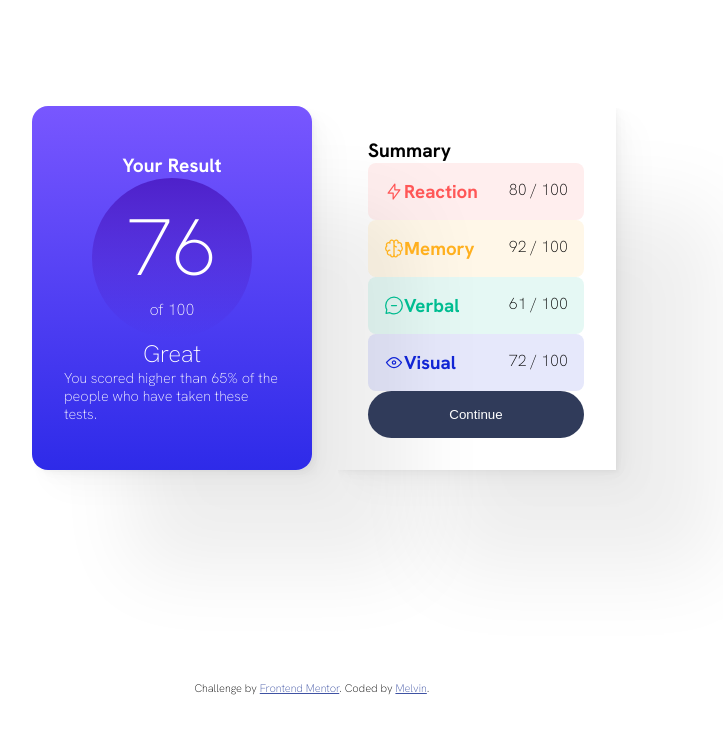
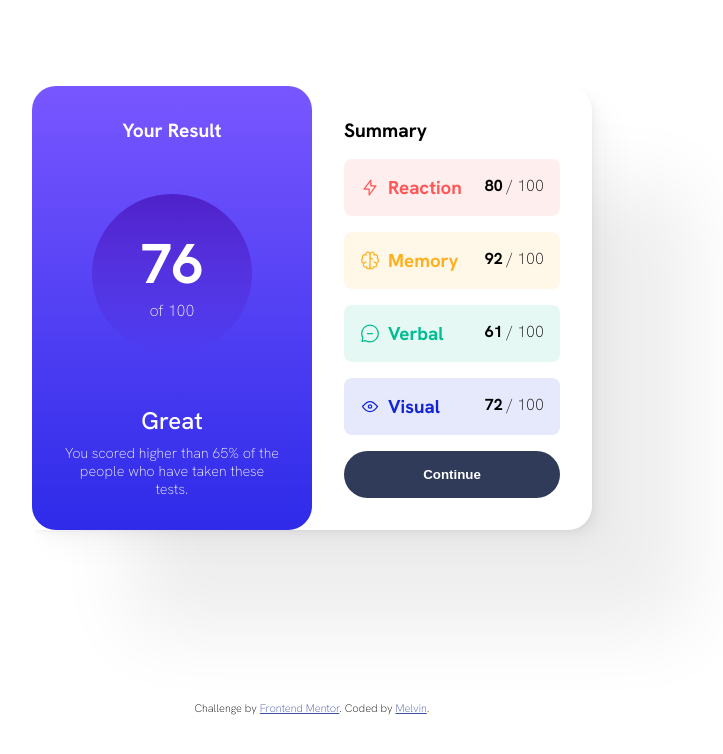
Before and after one commit to MelvinMelonGit/results-summary, a plain HTML site: page index.html in a window 1280 px wide. Shown: the whole page, without its empty margins (328-1051 px from the left). Drawn offline with Linux system fonts and the light colour scheme.

Commit message:
Adjusted layout and font to match outcome

```diff
--- a/css/main.css
+++ b/css/main.css
@@ -31,11 +31,7 @@ body {
 
 section {
     display: grid;
-    gap: 1.5rem;
-}
-
-.result, .summary {
-    padding: 2rem;
+    background-color: hsl(0, 0%, 100%);
     box-shadow:
     1.9px 1.9px 2.2px rgba(0, 0, 0, 0.013),
     3.3px 3.3px 5.3px rgba(0, 0, 0, 0.015),
@@ -44,17 +40,23 @@ section {
     17.9px 17.9px 33.4px rgba(0, 0, 0, 0.026),
     100px 100px 80px rgba(0, 0, 0, 0.07)
     ;
+    border-bottom-right-radius: 1.5em;
+    border-top-right-radius: 1.5em;
+}
+
+.result, .summary {
+    padding: 2rem;
 }
 
 .result {
     background: linear-gradient(hsl(252, 100%, 67%), hsl(241, 81%, 54%));
-    border-bottom-left-radius: 1em;
-    border-bottom-right-radius: 1em;
+    border-bottom-left-radius: 1.5em;
+    border-bottom-right-radius: 1.5em;
 
     display: flex;
     flex-direction: column;
     align-items: center;
-    justify-content: center;
+    justify-content: space-between;
 
     color: hsl(0, 0%, 100%);
 }
@@ -70,8 +72,24 @@ section {
     background: linear-gradient(hsla(256, 72%, 46%, 1), hsla(241, 72%, 46%, 0));
 }
 
-.result .circle span {
-    font-size: 5rem;
+.result .circle .total {
+    display: flex;
+    font-size: 3.5rem;
+    font-weight: 700;
+}
+
+.result .comment {
+    text-align: center;
+}
+
+.result .comment .great {
+    font-weight: 500;
+    margin-bottom: 0.5rem;
+}
+
+.summary {
+    display: grid;
+    row-gap: 1rem;
 }
 
 .summary .stat {
@@ -130,6 +148,14 @@ section {
     color: hsla(234, 85%, 45%);
 }
 
+.summary .stat img {
+    margin-right: 0.5rem;
+}
+
+.summary .stat span {
+    font-weight: 700;
+}
+
 .summary button {
     min-width: 100%;
     background-color: hsl(224, 30%, 27%);
@@ -138,6 +164,8 @@ section {
 
     color: hsl(0, 0%, 100%);
     padding: 1rem;
+
+    font-weight: 700;
 }
 
 @media (min-width: 768px)  {
@@ -153,7 +181,7 @@ section {
     }
 
     .result {
-        border-top-left-radius: 1em;
-        border-top-right-radius: 1em;
+        border-top-left-radius: 1.5em;
+        border-top-right-radius: 1.5em;
     }
 }
--- a/index.html
+++ b/index.html
@@ -25,12 +25,13 @@
       <h1>Your Result</h1>
 
       <div class="circle">
-        <span>76</span>of 100
+        <span class="total">76</span>of 100
       </div>
 
-      <p class="great">Great</p>
-      <p class="great-text">You scored higher than 65% of the people who have taken these tests.</p>
-
+      <div class="comment">
+        <p class="great">Great</p>
+        <p class="great-text">You scored higher than 65% of the people who have taken these tests.</p>
+      </div>
     </div>
 
     <div class="summary">
@@ -42,7 +43,7 @@
           <img>
           <h3></h3>
         </div>
-          <p></p>
+          <p><span></span> / 100</p>
       </div>
 
       <div class="stat" id="memory">
@@ -50,7 +51,7 @@
           <img>
           <h3></h3>
         </div>
-          <p></p>
+        <p><span></span> / 100</p>
       </div>
 
       <div class="stat" id="verbal">
@@ -58,7 +59,7 @@
           <img>
           <h3></h3>
         </div>
-          <p></p>
+        <p><span></span> / 100</p>
       </div>
 
       <div class="stat" id="visual">
@@ -66,7 +67,7 @@
           <img>
           <h3></h3>
         </div>
-          <p></p>
+        <p><span></span> / 100</p>
       </div>
 
           <button>Continue</button>
--- a/js/index.js
+++ b/js/index.js
@@ -4,11 +4,11 @@ console.log(data)
 //getting all h3
 const summaryTitles = [...document.querySelectorAll('.stat h3')]
 const summaryTitlesIcons = [...document.querySelectorAll('.stat img')]
-const summaryTitlesScores = [...document.querySelectorAll('.stat p')]
+const summaryTitlesScores = [...document.querySelectorAll('.stat span')]
 
 //populating all h3
 data.forEach((d, index) => {
     summaryTitles[index].innerText = d.category
     summaryTitlesIcons[index].src = d.icon
-    summaryTitlesScores[index].innerText = `${d.score} / 100`
+    summaryTitlesScores[index].innerText = d.score
 })
```
